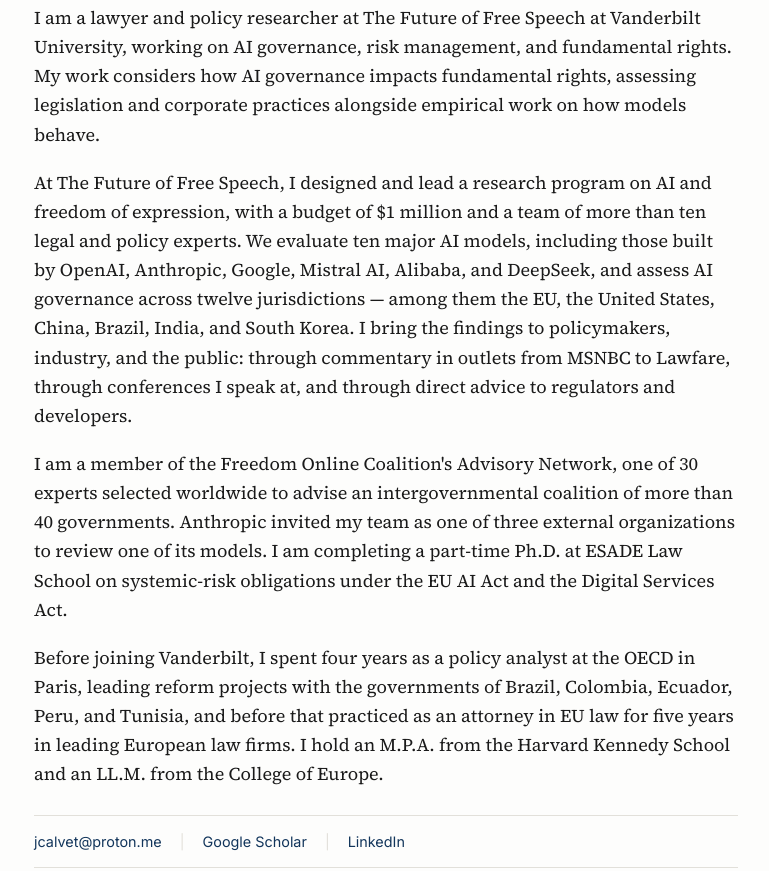
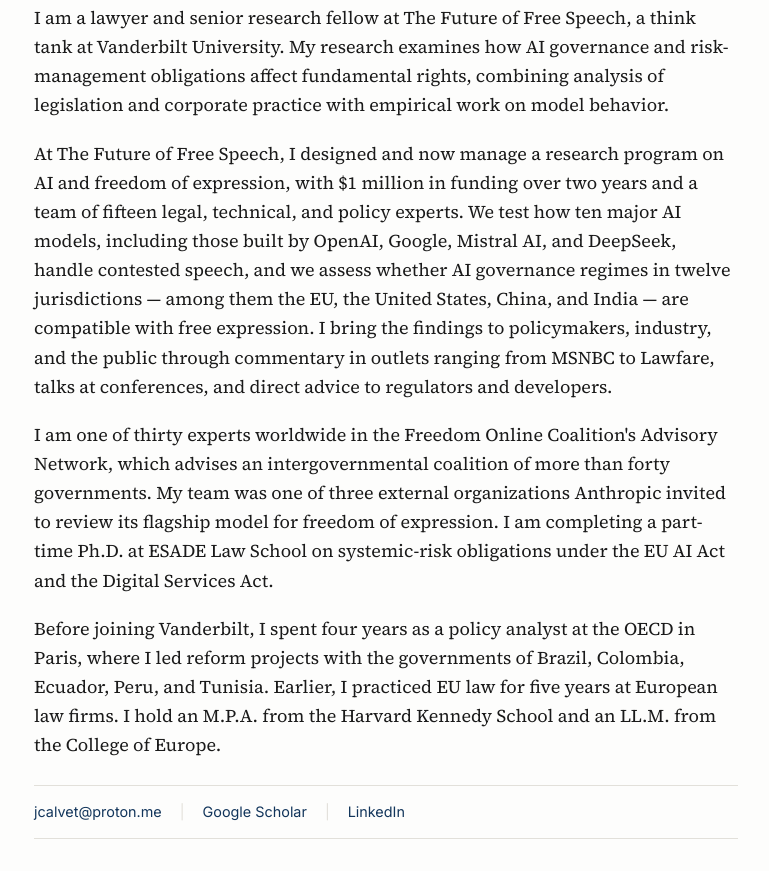
Before and after one commit to JordiCalvet/jordicalvet.github.io, a plain HTML site: page index.html in a window 1280 px wide. Shown: the part 312-1183 px from the top of the page, without its empty margins (254-1023 px from the left). Drawn offline with Linux system fonts and the light colour scheme.

Commit message:
Add files via upload

```diff
--- a/index.html
+++ b/index.html
@@ -103,13 +103,13 @@
 </div>
 
 <div class="intro">
-  <p>I am a lawyer and policy researcher at The Future of Free Speech at Vanderbilt University, working on AI governance, risk management, and fundamental rights. My work considers how AI governance impacts fundamental rights, assessing legislation and corporate practices alongside empirical work on how models behave.</p>
+  <p>I am a lawyer and senior research fellow at The Future of Free Speech, a think tank at Vanderbilt University. My research examines how AI governance and risk-management obligations affect fundamental rights, combining analysis of legislation and corporate practice with empirical work on model behavior.</p>
 
-  <p>At The Future of Free Speech, I designed and lead a research program on AI and freedom of expression, with a budget of $1 million and a team of more than ten legal and policy experts. We evaluate ten major AI models, including those built by OpenAI, Anthropic, Google, Mistral AI, Alibaba, and DeepSeek, and assess AI governance across twelve jurisdictions — among them the EU, the United States, China, Brazil, India, and South Korea. I bring the findings to policymakers, industry, and the public: through commentary in outlets from MSNBC to Lawfare, through conferences I speak at, and through direct advice to regulators and developers.</p>
+  <p>At The Future of Free Speech, I designed and now manage a research program on AI and freedom of expression, with $1 million in funding over two years and a team of fifteen legal, technical, and policy experts. We test how ten major AI models, including those built by OpenAI, Google, Mistral AI, and DeepSeek, handle contested speech, and we assess whether AI governance regimes in twelve jurisdictions &mdash; among them the EU, the United States, China, and India &mdash; are compatible with free expression. I bring the findings to policymakers, industry, and the public through commentary in outlets ranging from MSNBC to Lawfare, talks at conferences, and direct advice to regulators and developers.</p>
 
-  <p>I am a member of the Freedom Online Coalition's Advisory Network, one of 30 experts selected worldwide to advise an intergovernmental coalition of more than 40 governments. Anthropic invited my team as one of three external organizations to review one of its models. I am completing a part-time Ph.D. at ESADE Law School on systemic-risk obligations under the EU AI Act and the Digital Services Act.</p>
+  <p>I am one of thirty experts worldwide in the Freedom Online Coalition's Advisory Network, which advises an intergovernmental coalition of more than forty governments. My team was one of three external organizations Anthropic invited to review its flagship model for freedom of expression. I am completing a part-time Ph.D. at ESADE Law School on systemic-risk obligations under the EU AI Act and the Digital Services Act.</p>
 
-  <p>Before joining Vanderbilt, I spent four years as a policy analyst at the OECD in Paris, leading reform projects with the governments of Brazil, Colombia, Ecuador, Peru, and Tunisia, and before that practiced as an attorney in EU law for five years in leading European law firms. I hold an M.P.A. from the Harvard Kennedy School and an LL.M. from the College of Europe.</p>
+  <p>Before joining Vanderbilt, I spent four years as a policy analyst at the OECD in Paris, where I led reform projects with the governments of Brazil, Colombia, Ecuador, Peru, and Tunisia. Earlier, I practiced EU law for five years at European law firms. I hold an M.P.A. from the Harvard Kennedy School and an LL.M. from the College of Europe.</p>
 </div>
 
 <div class="links">
```
